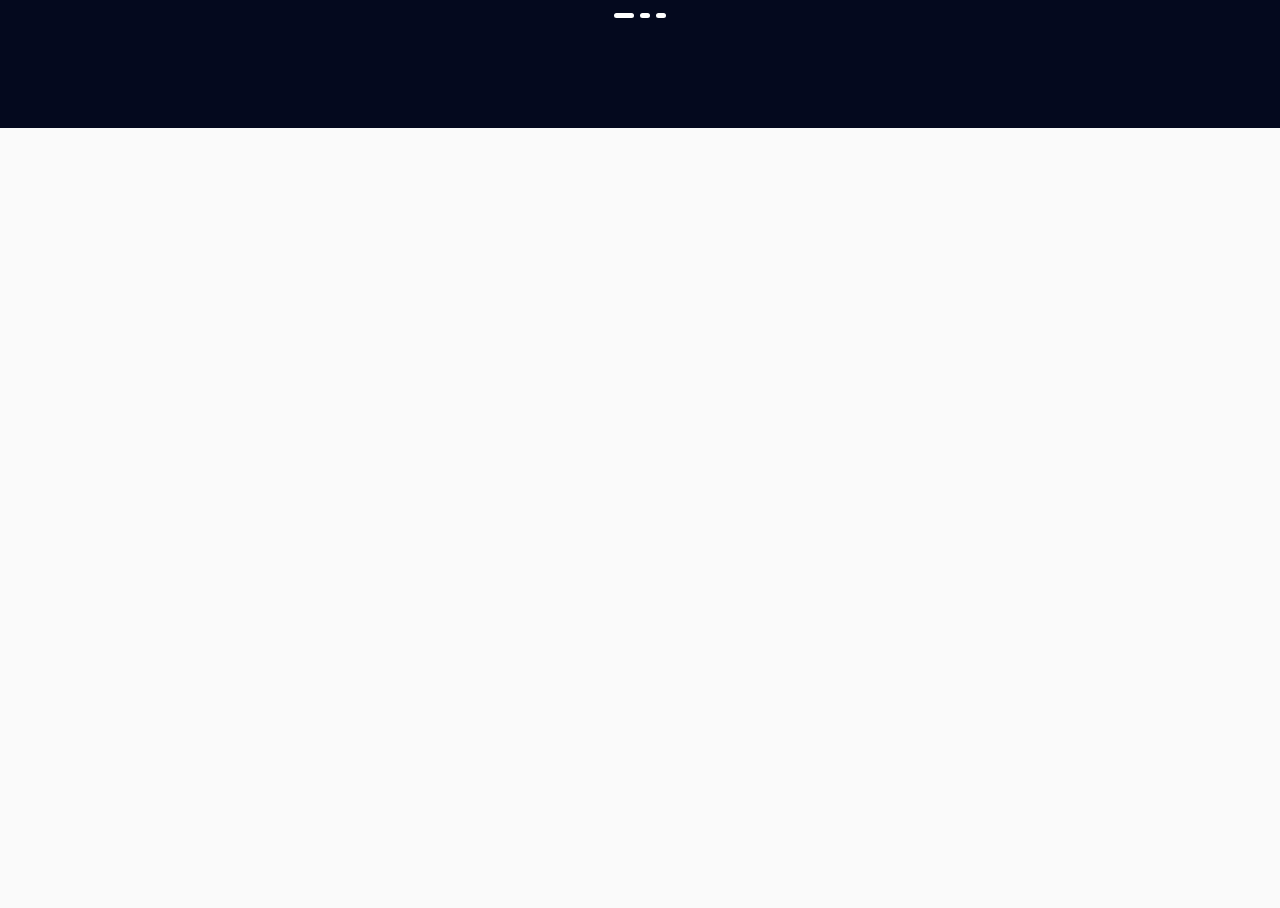
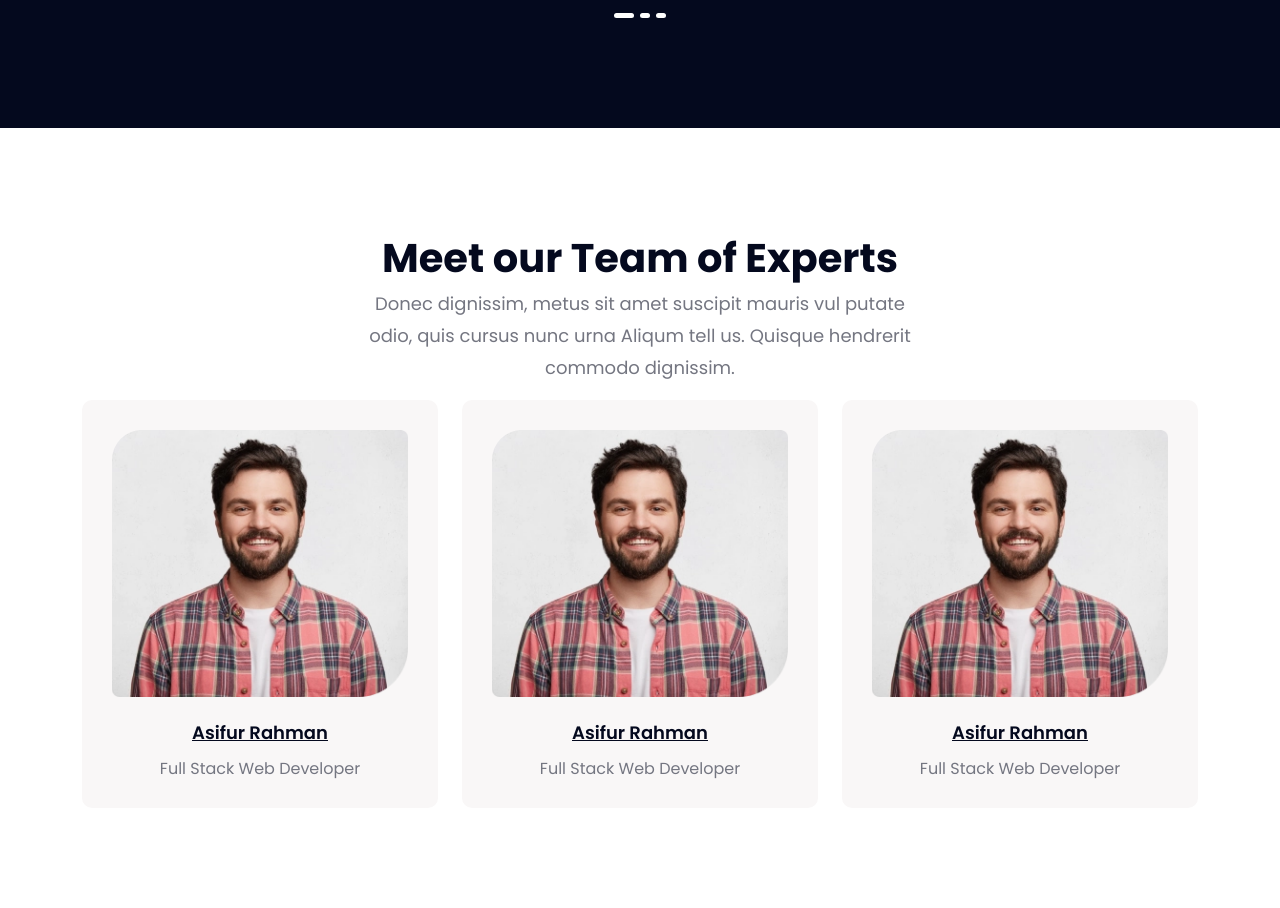
Before and after one commit to saifulpro247/insomnia, a PHP site: page / in a window 1280 px wide. Shown: the part 2169-3077 px from the top of the page. Before the commit the page ends 2297 px from the top, so only its background shows below. Run offline with PHP 8.4, Linux system fonts and the light colour scheme; some libraries are stand-ins or nearby versions.

Commit message:
add team member

```diff
--- a/index.html
+++ b/index.html
@@ -131,8 +131,10 @@
                     <div class="client_testimonial">
                         <div class="row">
                             <div class="col-4">
-                                <div class="section_title mb-5">
-                                    <h2>What the Client Thinks About us.</h2>
+                                <div class="section_area mb-5 text-left">
+                                    <h2 class="section_title">
+                                        What the Client Thinks About us.
+                                    </h2>
                                 </div>
                             </div>
                         </div>
@@ -419,6 +421,103 @@
                 </div>
             </div>
             <!-- client testimonial -->
+            <!-- our team -->
+            <div class="incafe_member_zone section_padding">
+                <div class="container">
+                    <div class="row d-flex justify-content-center">
+                        <div class="col-md-6">
+                            <div class="section_area  text-center">
+                                <h2 class="section_title">Meet our Team of Experts</h2>
+                                <p class="sub_title">Donec dignissim, metus sit amet suscipit mauris vul putate odio, quis cursus nunc urna Aliqum tell us. Quisque hendrerit commodo dignissim.
+                                </p>
+                            </div>
+                        </div>
+                    </div>
+                    <div class="row">
+                        <div class="col-md-4">
+                            <div class="single_team_item">
+                                <div class="memer_thumb">
+                                    <img src="assets/img/Card.webp" alt="">
+                                    <div class="member_social_links">
+                                        <li><a href="#"><i class="fa-brands fa-facebook"></i></a></li>
+                                        <li><a href="#"><i class="fa-brands fa-github"></i></a></li>
+                                        <li><a href="#"><i class="fa-brands fa-twitter"></i></a></li>
+                                        <li><a href="#"><i class="fa-brands fa-linkedin"></i></a></li>
+                                    </div>
+                                </div>
+                                <div class="member_content_wrap">
+                                    <div class="member_name">
+                                        <a href="#">Asifur Rahman</a>
+                                    </div>
+                                    <div class="member_designation">
+                                        <h6>Full Stack Web Developer</h6>
+                                    </div>
+                                </div>
+
+                            </div>
+                        </div>
+                        <div class="col-md-4">
+                            <div class="single_team_item">
+                                <div class="memer_thumb">
+                                    <img src="assets/img/Card.webp" alt="">
+                                    <div class="member_social_links">
+                                        <li><a href="#"><i class="fa-brands fa-facebook"></i></a></li>
+                                        <li><a href="#"><i class="fa-brands fa-github"></i></a></li>
+                                        <li><a href="#"><i class="fa-brands fa-twitter"></i></a></li>
+                                        <li><a href="#"><i class="fa-brands fa-linkedin"></i></a></li>
+                                    </div>
+                                </div>
+                                <div class="member_content_wrap">
+                                    <div class="member_name">
+                                        <a href="#">Asifur Rahman</a>
+                                    </div>
+                                    <div class="member_designation">
+                                        <h6>Full Stack Web Developer</h6>
+                                    </div>
+                                </div>
+
+                            </div>
+                        </div>
+                        <div class="col-md-4">
+                            <div class="single_team_item">
+                                <div class="memer_thumb">
+                                    <img src="assets/img/Card.webp" alt="">
+                                    <div class="member_social_links">
+                                        <li><a href="#"><i class="fa-brands fa-facebook"></i></a></li>
+                                        <li><a href="#"><i class="fa-brands fa-github"></i></a></li>
+                                        <li><a href="#"><i class="fa-brands fa-twitter"></i></a></li>
+                                        <li><a href="#"><i class="fa-brands fa-linkedin"></i></a></li>
+                                    </div>
+                                </div>
+                                <div class="member_content_wrap">
+                                    <div class="member_name">
+                                        <a href="#">Asifur Rahman</a>
+                                    </div>
+                                    <div class="member_designation">
+                                        <h6>Full Stack Web Developer</h6>
+                                    </div>
+                                </div>
+
+                            </div>
+                        </div>
+                    </div>
+                </div>
+            </div>
+
+            <!-- our team -->
+
+
+
+
+
+
+
+
+
+
+
+
+
         </main>
         <footer>
         </footer>
--- a/style.css
+++ b/style.css
@@ -147,14 +147,16 @@ body{
 .incafe_happy_client {
   background-color: #04091e;
 }
-.section_title h2 {
+.section_area .section_title{
   font-size: 40px;
   font-weight: 700;
   color: #fff;
   line-height: 60px;
   margin: 0;
 }
-.section_title {
+
+.section_area .sub_title{
+
 }
 
 .single_testmonial {
@@ -227,3 +229,74 @@ body{
 }
 
 /* our team */
+.incafe_member_zone .section_area .section_title{
+  color: var(--primary-color);
+}
+
+.single_team_item {
+  background-color: #f9f7f7;
+  padding: 30px;
+  border-radius: 10px;
+  text-align: center;
+  transition: .3s;
+  position: relative;
+}
+.single_team_item .memer_thumb img {
+  width: 100%;
+  height: auto;
+  border-bottom-right-radius: 30px;
+  border-top-left-radius: 30px;
+}
+.single_team_item .memer_thumb {
+  margin-bottom: 20px;
+  position: relative;
+}
+.member_content_wrap .member_name a {
+  font-weight: 600;
+  color: var(--primary-color);
+  font-family: var(--main-font);
+  margin-bottom: 10px;
+  display: block;
+}
+.member_content_wrap .member_designation h6 {
+  font-weight: 400;
+  margin: 0;
+}
+
+.member_social_links li {
+	display: block;
+	margin: 15px 0;
+	list-style: none;
+	border: 1px solid #58d9a7;
+	border-radius: 50%;
+	height: 40px;
+	width: 40px;
+	padding: 5px;
+	background-color: #58d9a7;
+  transition: .3s;
+  cursor: pointer;
+}
+.member_social_links {
+	position: absolute;
+	top: 0;
+	right: 0;
+	background-color: rgba(82, 226, 171, .8);
+	padding: 10px;
+	border-bottom-right-radius: 30px;
+	height: 100%;
+  opacity: 0;
+  transition: .3s;
+}
+.member_social_links li a {
+	color: var(--body-bg);
+}
+.single_team_item:hover .member_social_links{
+  opacity: 1;
+}
+.single_team_item .member_social_links li:hover{
+  background-color: #fff;
+
+}
+.single_team_item .member_social_links li:hover a{
+  color: var(--primary-color);
+}
```
Also changed, not shown: assets/img/Card.webp (added).
